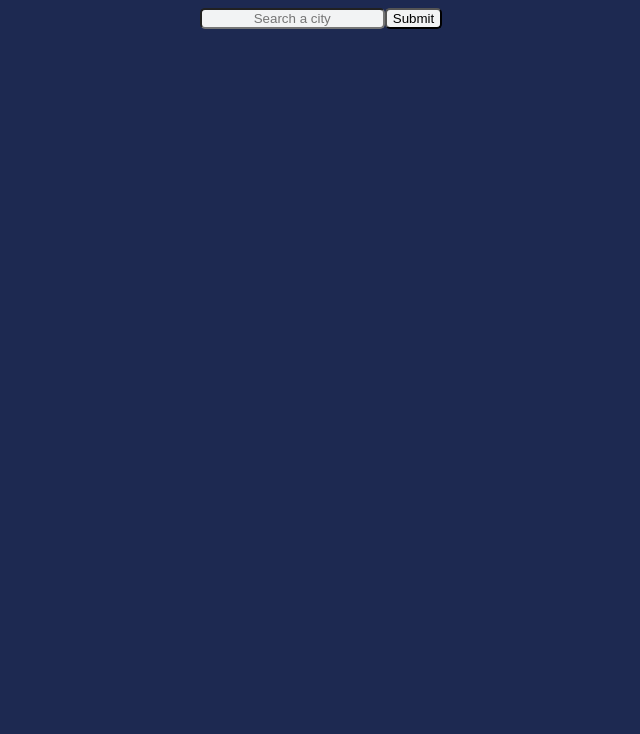
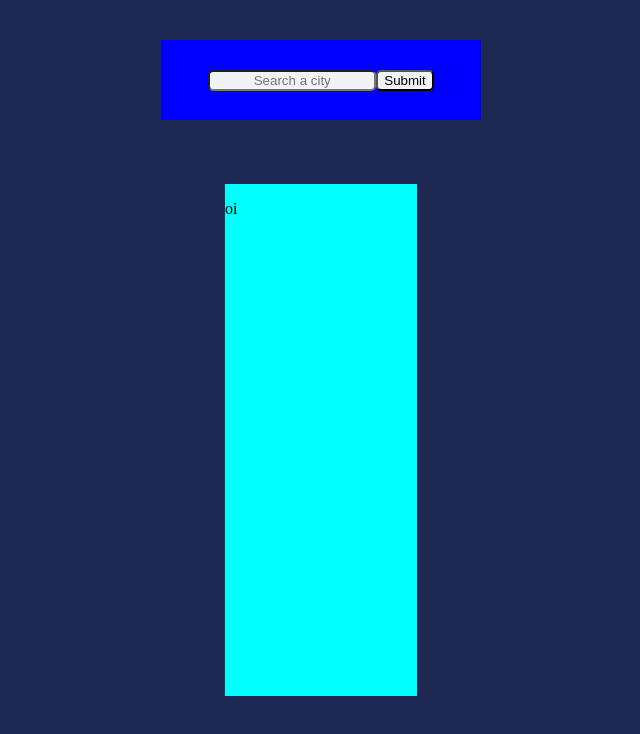
Before and after one commit to mateussombrio/weather-site, a plain HTML site: page index.html in a window 1280 px wide. Shown: the whole page, without its empty margins (319-959 px from the left). Drawn offline with Linux system fonts and the light colour scheme.

Commit message:
Creating the cards

```diff
--- a/index.html
+++ b/index.html
@@ -1,23 +1,25 @@
 <!DOCTYPE html>
-<html lang="en">
+<html lang="pt-br">
   <head>
-    <meta charset="UTF-8">
-    <meta name="viewport" content="width=device-width, initial-scale=1.0">
-    <link rel="stylesheet" href="style.css">
+    <meta charset="UTF-8" />
+    <meta name="viewport" content="width=device-width, initial-scale=1.0" />
+    <link rel="stylesheet" href="style.css" />
     <script src="script.js"></script>
     <title>Weather App</title>
   </head>
   <body>
     <!-- Global Div -->
-    <div>
+    <div class="main">
       <!-- Submit -->
       <div class="submit">
-            <input type="text" placeholder="Search a city">
-            <input type="button" value="Submit">
+        <input type="text" placeholder="Search a city" />
+        <input type="button" value="Submit" />
       </div>
       <!-- Cards -->
-         <div>
-
+      <div class="cards-div">
+        <div class="card">
+          <p>oi</p>
+        </div>
       </div>
     </div>
   </body>
--- a/style.css
+++ b/style.css
@@ -1,21 +1,65 @@
-body{
-    background-color: #1d2951;
+html {
+  height: 100%;
 }
 
-.submit{
-    display: flex;
-    justify-content: center;
+body {
+  background-color: #1d2951;
+  box-sizing: border-box;
+  width: 100%;
+  height: 100%;
+  margin: 0;
 }
 
-.submit input{
-    background-color: #f2f3f4;
-    border-radius: 5px;
+.main {
+  display: flex;
+  flex-direction: column;
+  align-items: center;
+  justify-content: center;
+  height: 100%;
 }
 
-.submit input::placeholder{
-    text-align: center;
+.submit {
+  display: flex;
+  background-color: blue;
+  height: 10%;
+  align-items: center;
+  justify-content: center;
+  width: 25%;
 }
 
-.submit:focus{
-    border: none;
+.submit input[type='text'] {
+  background-color: #f2f3f4;
+  border-radius: 5px;
+  width: 50%;
 }
+
+.submit input {
+  background-color: #f2f3f4;
+  border-radius: 5px;
+}
+
+.submit input::placeholder {
+  text-align: center;
+}
+
+.submit:focus {
+  border: none;
+}
+
+.cards-div {
+  display: flex;
+  width: 75%;
+  height: 80%;
+  justify-content: center;
+  align-items: center;
+}
+
+.card {
+  border-color: #f2f3f4;
+  background-color: aqua;
+  width: 20%;
+  height: 80%;
+  margin: 20px;
+  display: flex;
+  flex-direction: column;
+}
```
Lines whose indentation alone changed are shown as unchanged.
